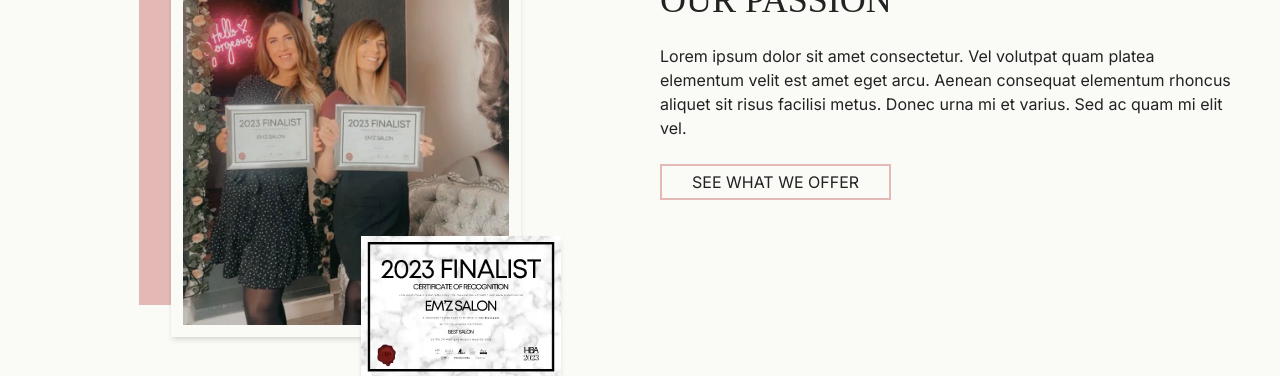
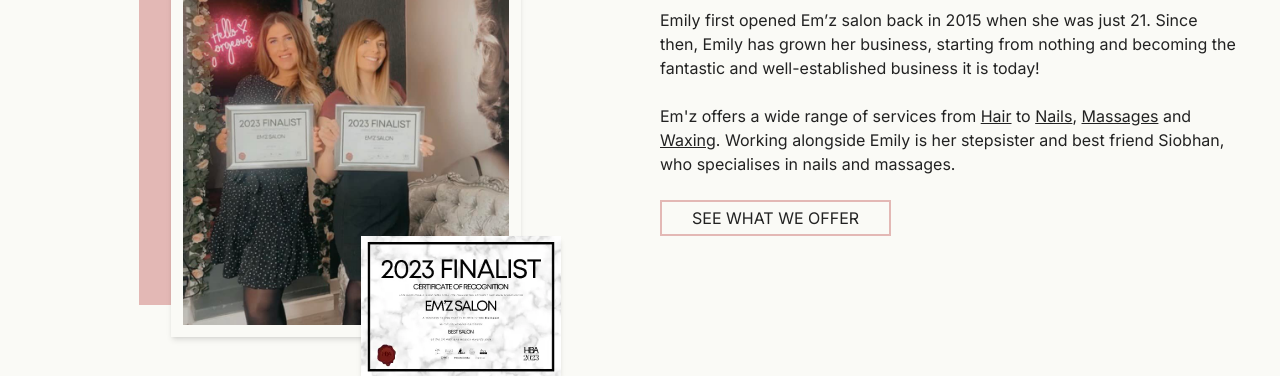
Before and after one commit to REAZN/emz, an Astro site: page / in a window 1280 px wide. Shown: the part 743-1119 px from the top of the page. Built offline with nearby package versions, Linux system fonts and the light colour scheme; Astro itself is replaced by a stand-in of ours; a web font is replaced by a local one.

Commit message:
about me

```diff
--- a/src/sections/About.astro
+++ b/src/sections/About.astro
@@ -19,8 +19,18 @@
         </div>
         <div class="flex flex-col flex-1 gap-6 items-center md:items-start text-center md:text-left justify-center">
             <h3 class="text-4xl font-stix">OUR PASSION</h3>
-            <p>Lorem ipsum dolor sit amet consectetur. Vel volutpat quam platea elementum velit est amet eget arcu. Aenean consequat elementum rhoncus aliquet sit risus facilisi metus. Donec urna mi et varius. Sed ac quam mi elit vel.</p>
+            <p>
+                Emily first opened Em’z salon back in 2015 when she was just 21. Since then, Emily has grown her business, starting from nothing and becoming the fantastic and well-established business it is today!
+                <br/><br/>Em'z offers a wide range of services from <a href="#hair">Hair</a> to <a href="#nails">Nails</a>, <a href="#body">Massages</a> and <a href="#beauty">Waxing</a>.
+                Working alongside Emily is her stepsister and best friend Siobhan, who specialises in nails and massages.
+            </p>
             <Button border colors="bg-transparrent">SEE WHAT WE OFFER</Button>
         </div>
     </div>
 </section>
+
+<style>
+    p > a {
+        text-decoration: underline;
+    }
+</style>
```
